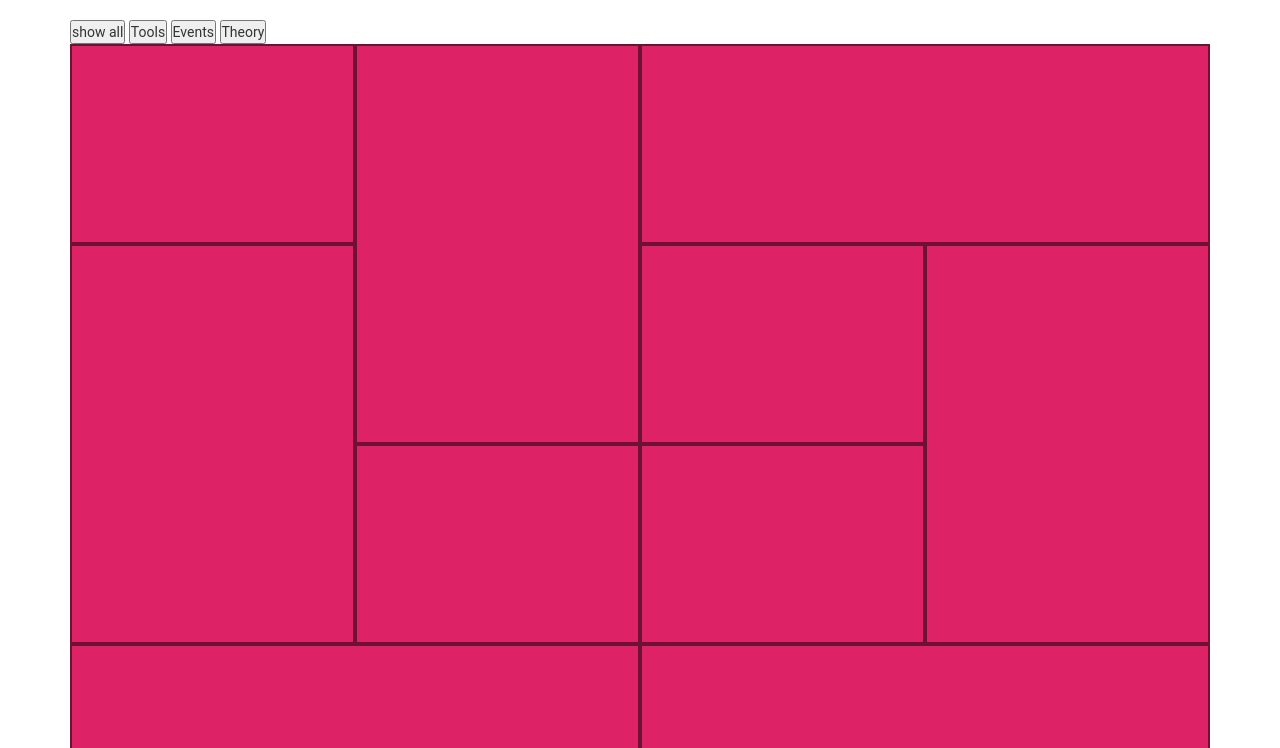
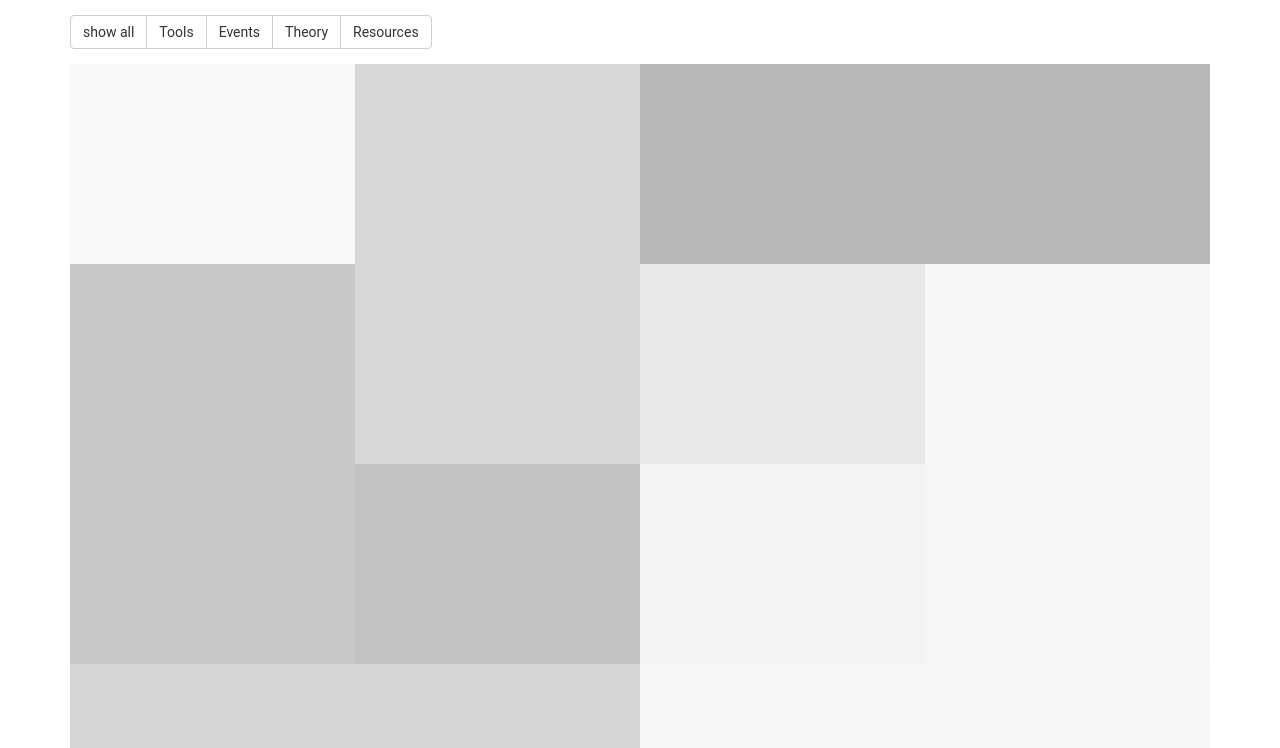
Before and after one commit to loogart/TBS-Experimental-Gov, a plain HTML site: page index.html in a window 1280 px wide. Shown: the part 52-800 px from the top of the page. Drawn offline with nearby package versions, Linux system fonts and the light colour scheme.

Commit message:
more css
updated look of button filters, tiles, added footer, changed name of
styles-tcp, added mail chimp embedded form  to loogart test

```diff
--- a/index.html
+++ b/index.html
@@ -25,7 +25,6 @@
 
         <nav class="navbar navbar-default">
             <div class="container-fluid">
-                <!-- Brand and toggle get grouped for better mobile display -->
                 <div class="navbar-header">
                     <button type="button" class="navbar-toggle collapsed" data-toggle="collapse" data-target="#bs-example-navbar-collapse-1" aria-expanded="false">
                         <span class="sr-only">Toggle navigation</span>
@@ -36,14 +35,17 @@
                     <a class="navbar-brand" href="#">Exp. Gov</a>
                 </div>
 
-                <!-- Collect the nav links, forms, and other content for toggling -->
                 <div class="collapse navbar-collapse" id="bs-example-navbar-collapse-1">
-                    <form class="navbar-form navbar-left">
+                    <!-- Begin MailChimp Signup Form -->
+                    <form class="navbar-form navbar-left" action="//loogart.us7.list-manage.com/subscribe/post?u=318cbb07c865a88e681d7e59d&amp;id=e18344cbf9" method="post" id="mc-embedded-subscribe-form" name="mc-embedded-subscribe-form" class="validate" target="_blank" novalidate>
                         <div class="form-group">
-                            <input type="text" class="form-control" placeholder="Newsletter signup">
+                            <input type="email" value="" name="EMAIL" class="form-control" id="mce-EMAIL" placeholder="Newsletter signup" required>
+                            <!-- real people should not fill this in and expect good things - do not remove this or risk form bot signups-->
+                            <div style="position: absolute; left: -5000px;" aria-hidden="true"><input type="text" name="b_318cbb07c865a88e681d7e59d_e18344cbf9" tabindex="-1" value=""></div>
+                            <button type="submit" value="Subscribe" name="subscribe" id="mc-embedded-subscribe" class="btn btn-default">Subscribe</button>
                         </div>
-                        <button type="submit" class="btn btn-default">Sign up</button>
                     </form>
+                    <!--End mc_embed_signup-->
                     <ul class="nav navbar-nav navbar-right">
                         <li><a href="#">Start here</a></li>
                         <li><a href="#">GoC</a></li>
@@ -54,43 +56,64 @@
                                 <li><a href="#">Facebook</a></li>
                                 <li><a href="#">Twitter</a></li>
                                 <li><a href="#">Email</a></li>
+                                <li><a href="http://www.gcpedia.gc.ca/gcwiki/index.php?title=Loogart_tbs&action=edit">Edit</a></li>
                             </ul>
                         </li>
                         <li><a href="#">FR</a></li>
                     </ul>
                 </div>
-                <!-- /.navbar-collapse -->
             </div>
-            <!-- /.container-fluid -->
         </nav>
 
         <!-- content -->
         <section class="home">
             <div class="container">
 
-
-                <div class="button-group filter-button-group">
-                    <button class="button is-checked" data-filter="*">show all</button>
-                    <button class="button" data-filter=".tools">Tools</button>
-                    <button class="button" data-filter=".events">Events</button>
-                    <button class="button" data-filter=".theory">Theory</button>
+                <div class="btn-group button-group filter-button-group">
+                    <button class="btn btn-default button is-checked" data-filter="*">show all</button>
+                    <button class="btn btn-default  button" data-filter=".tools">Tools</button>
+                    <button class="btn btn-default  button" data-filter=".events">Events</button>
+                    <button class="btn btn-default  button" data-filter=".theory">Theory</button>
+                    <button class="btn btn-default  button" data-filter=".resources">Resources</button>
                 </div>
 
                 <div class="grid">
                     <div class="grid-sizer"></div>
-                    <div class="grid-item element-item tools"></div>
-                    <div class="grid-item grid-item--width2 grid-item--height2 events"></div>
-                    <div class="grid-item grid-item--width3 theory"></div>
-                    <div class="grid-item grid-item--height2 tools"></div>
-                    <div class="grid-item events"></div>
-                    <div class="grid-item grid-item--height2 events"></div>
-                    <div class="grid-item theory"></div>
-                    <div class="grid-item grid-item--width3 tools"></div>
-                    <div class="grid-item theory"></div>
-                    <div class="grid-item grid-item--width3 events"></div>
+                    <!-- tile 1 -->
+                    <a href="#!" class="grid-item element-item tools tile-1"></a>
+                    <!-- tile 2 -->
+                    <a href="#!" class="grid-item grid-item--width2 grid-item--height2 events tile-2"></a>
+                    <!-- tile 3 -->
+                    <a href="#!" class="grid-item grid-item--width3 theory tile-3"></a>
+                    <!-- tile 4 -->
+                    <a href="#!" class="grid-item grid-item--height2 tools tile-4"></a>
+                    <!-- tile 5 -->
+                    <a href="#!" class="grid-item events tile-5"></a>
+                    <!-- tile 6 -->
+                    <a href="#!" class="grid-item grid-item--height2 events tile-6"></a>
+                    <!-- tile 7 -->
+                    <a href="#!" class="grid-item theory tile-7"></a>
+                    <!-- tile 8 -->
+                    <a href="#!" class="grid-item grid-item--width3 tools tile-8"></a>
+                    <!-- tile 9 -->
+                    <a href="#!" class="grid-item theory tile-9"></a>
+                    <!-- tile 10 -->
+                    <a href="#!" class="grid-item grid-item--width3 resources tile-10"></a>
+                </div>
+
+            </div>
+        </section>
+
+        <!-- footer -->
+        <section class="footer">
+            <div class="container">
+                <div class="row">
+                   <div class="col-sm-12">
+                       <h6>© Designed by <a href="http://loogart.com" target="_blank">Chris</a> of <a href="http://international.gc.ca/" target="_blank">Global Affairs Canada</a> for our friends at Treasury Board Canada</h6>
+                   </div>
+
                 </div>
             </div>
-
         </section>
 
     </section>
--- a/styles.css
+++ b/styles.css
@@ -122,7 +122,7 @@ div#mw-panel {
 /* ---- grid ---- */
 
 .grid {
-    background: #EEE;
+    background: #fff;
     max-width: 1200px;
 }
 
@@ -146,9 +146,11 @@ div#mw-panel {
 .grid-item {
     height: 200px;
     float: left;
+/*
     background: #D26;
     border: 2px solid #333;
     border-color: hsla(0, 0%, 0%, 0.5);
+*/
 }
 
 .grid-item--width2 {
@@ -172,8 +174,55 @@ div#mw-panel {
     .grid-item {
         height: 200px;
         float: left;
-        background: #D26;
-        border: 2px solid #333;
-        border-color: hsla(0, 0%, 0%, 0.5);
     }
 }
+
+.home{
+    padding: 0 0 30px;
+}
+
+.home .filter-button-group{
+    padding:15px 0;
+}
+
+.tile-1{
+    background-color: #f8f8f8;
+}
+.tile-2{
+    background-color: #d8d8d8;
+}
+.tile-3{
+    background-color: #b8b8b8;
+}
+.tile-4{
+    background-color: #c8c8c8;
+}
+.tile-5{
+    background-color: #e8e8e8;
+}
+.tile-6{
+    background-color: #f6f6f6;
+}
+.tile-7{
+    background-color: #c3c3c3;
+}
+.tile-8{
+    background-color: #d5d5d5;
+}
+.tile-9{
+    background-color: #f3f3f3;
+}
+.tile-10{
+    background-color: #f7f7f7;
+}
+
+
+.footer{
+    padding:30px 0;
+    background-color: #232323;
+    color:#e8e8e8;
+}
+
+.footer a{
+    color:#e8e8e8;
+}
```
Also changed, not shown: index-gcp.html (+50 -30 lines), styles-gcp.html (renamed from styles.html, +64 -7 lines).
